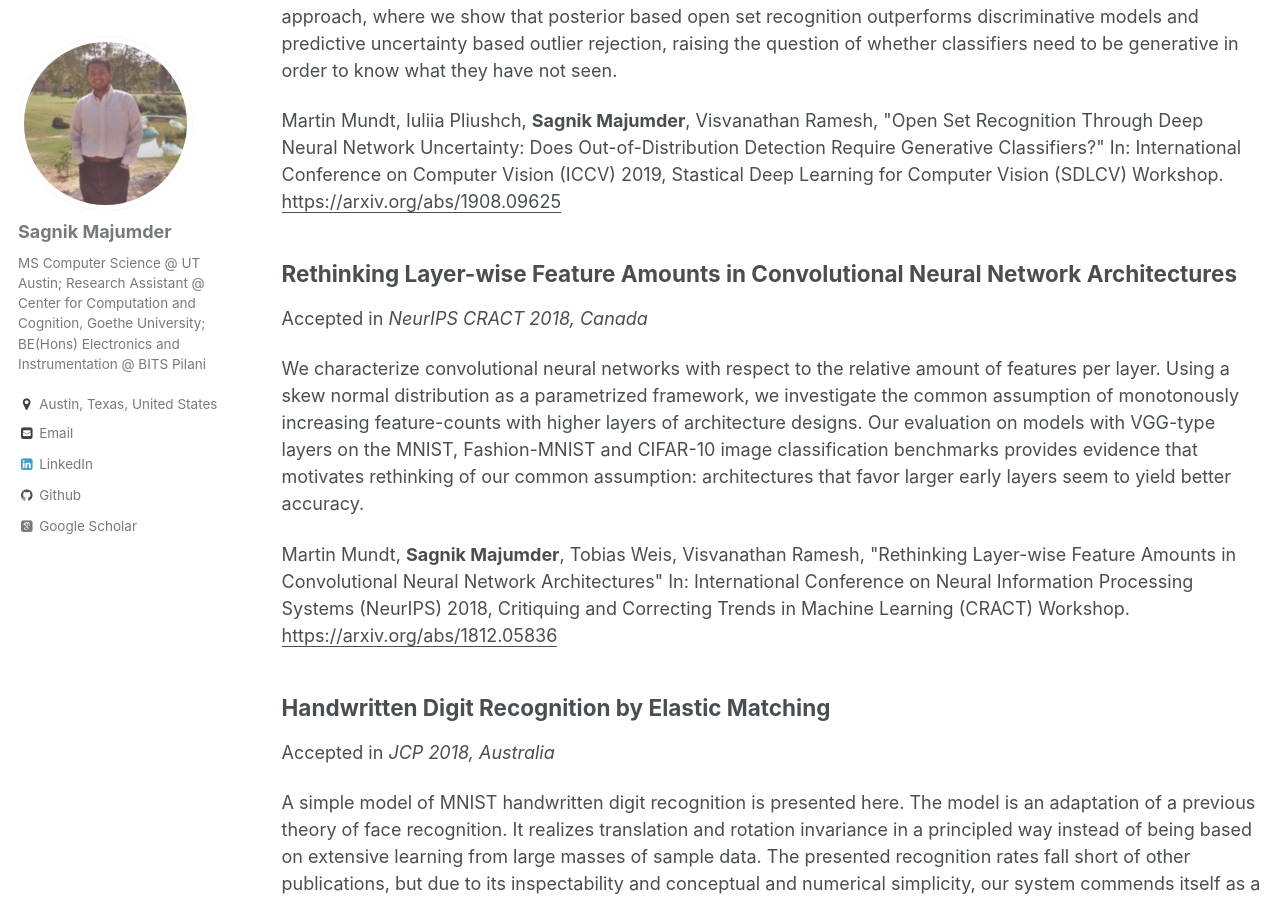
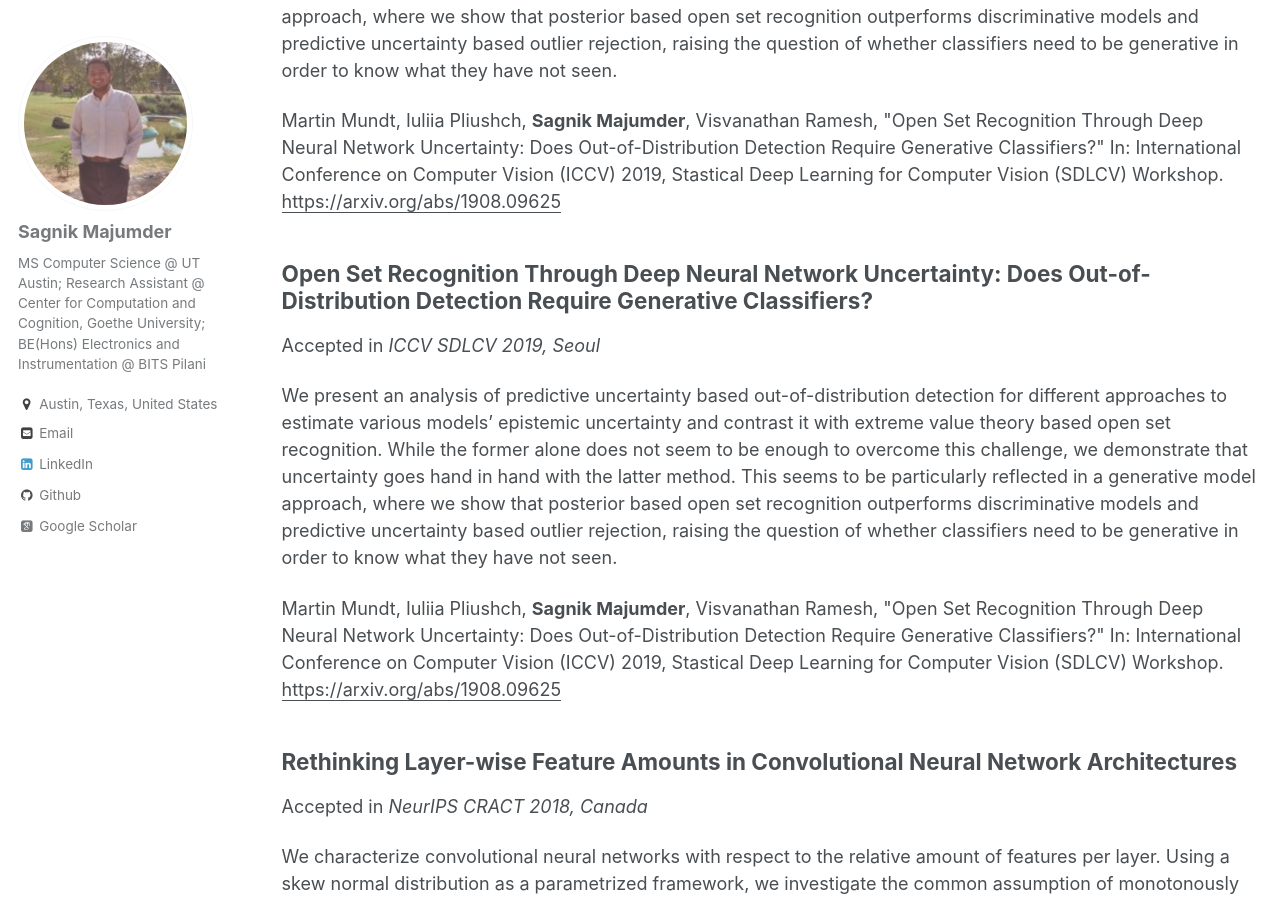
Before and after one commit to SAGNIKMJR/sagnikmjr.github.io, a Jekyll site: the page built from _pages/publications.md, in a window 1280 px wide and 900 px high, scrolled down 419 px. Built offline with Jekyll 4.4.1, drawn with Linux system fonts in a browser that asks for light colours; some web fonts are replaced.

Commit message:
publications debug updates 16

```diff
--- a/_publications/Publication6_CVPR2019.md
+++ b/_publications/Publication6_CVPR2019.md
@@ -1,35 +1,17 @@
-<!-- ---
-title: "Unified Probabilistic Deep Continual Learning through Generative Replay and Open Set Recognition"
+---
+title: "Open Set Recognition Through Deep Neural Network Uncertainty: Does Out-of-Distribution Detection Require Generative Classifiers?"
 collection: publications
 permalink: /publication/6/
-excerpt: "bla"
-date: 2019-28-05
-venue: 'Somewhere'
+excerpt: "We present an analysis of predictive uncertainty based out-of-distribution detection for different approaches to estimate various models' epistemic uncertainty and contrast it with extreme value theory based open set recognition. While the former alone does not seem to be enough to overcome this challenge, we demonstrate that uncertainty goes hand in hand with the latter method. This seems to be particularly reflected in a generative model approach, where we show that posterior based open set recognition outperforms discriminative models and predictive uncertainty based outlier rejection, raising the question of whether classifiers need to be generative in order to know what they have not seen."
+date: 2018-12-07
+venue: 'ICCV SDLCV 2019, Seoul'
+paperurl: 'https://arxiv.org/abs/1908.09625'
 
- paperurl: 'https://arxiv.org/abs/1905.12019'
-
-citation: 'Martin Mundt, <b>Sagnik Majumder</b>, Iuliia Pliushch, Visvanathan Ramesh, &quot;Unified Probabilistic Deep Continual Learning through Generative Replay and Open Set Recognition&quot; In: ArXiv.'
+citation: 'Martin Mundt, Iuliia Pliushch, <b>Sagnik Majumder</b>, Visvanathan Ramesh, &quot;Open Set Recognition Through Deep Neural Network Uncertainty: Does Out-of-Distribution Detection Require Generative Classifiers?&quot; In: International Conference on Computer Vision (ICCV) 2019, Stastical Deep Learning for Computer Vision (SDLCV) Workshop.
+'
 
 #  <i>Published in ICCV SDLCV 2019, Seoul, South Korea</i>.
+---
+Abstract: We present an analysis of predictive uncertainty based out-of-distribution detection for different approaches to estimate various models' epistemic uncertainty and contrast it with extreme value theory based open set recognition. While the former alone does not seem to be enough to overcome this challenge, we demonstrate that uncertainty goes hand in hand with the latter method. This seems to be particularly reflected in a generative model approach, where we show that posterior based open set recognition outperforms discriminative models and predictive uncertainty based outlier rejection, raising the question of whether classifiers need to be generative in order to know what they have not seen.
 
- ---
-Abstract: bla
-
-[Download paper here](https://arxiv.org/pdf/1905.12019.pdf) -->
-
----
-title: "Unified Probabilistic Deep Continual Learning through Generative Replay and Open Set Recognition"
-collection: publications
-permalink: /publication/6/
-excerpt: "We introduce a unified probabilistic approach for deep continual learning based on variational Bayesian inference with open set recognition. Our model combines a probabilistic encoder with a generative model and a generative linear classifier that get shared across tasks. The open set recognition bounds the approximate posterior by fitting regions of high density on the basis of correctly classified data points and balances open-space risk with recognition errors. Catastrophic inference for both generative models is significantly alleviated through generative replay, where the open set recognition is used to sample from high density areas of the class specific posterior and reject statistical outliers. Our approach naturally allows for forward and backward transfer while maintaining past knowledge without the necessity of storing old data, regularization or inferring task labels. We demonstrate compelling results in the challenging scenario of incrementally expanding the single-head classifier for both class incremental visual and audio classification tasks, as well as incremental learning of datasets across modalities."
-date: 2018-12-07
-venue: 'NeurIPS CRACT 2018, Canada'
-paperurl: 'https://arxiv.org/abs/1905.12019'
-
-citation: 'Martin Mundt, <b>Sagnik Majumder</b>, Iuliia Pliushch, Visvanathan Ramesh, &quot;Unified Probabilistic Deep Continual Learning through Generative Replay and Open Set Recognition&quot; In: ArXiv.'
-
-#  <i>Published in NeurIPS CRACT 2018, Montreal, Canada</i>.
----
-Abstract: We introduce a unified probabilistic approach for deep continual learning based on variational Bayesian inference with open set recognition. Our model combines a probabilistic encoder with a generative model and a generative linear classifier that get shared across tasks. The open set recognition bounds the approximate posterior by fitting regions of high density on the basis of correctly classified data points and balances open-space risk with recognition errors. Catastrophic inference for both generative models is significantly alleviated through generative replay, where the open set recognition is used to sample from high density areas of the class specific posterior and reject statistical outliers. Our approach naturally allows for forward and backward transfer while maintaining past knowledge without the necessity of storing old data, regularization or inferring task labels. We demonstrate compelling results in the challenging scenario of incrementally expanding the single-head classifier for both class incremental visual and audio classification tasks, as well as incremental learning of datasets across modalities.
-
-[Download paper here](https://arxiv.org/pdf/1905.12019.pdf)
+[Download paper here](https://arxiv.org/pdf/1908.09625.pdf)
```
